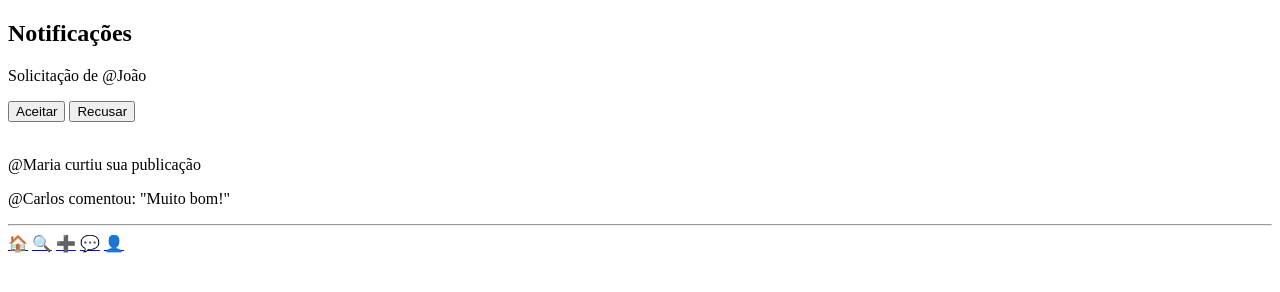
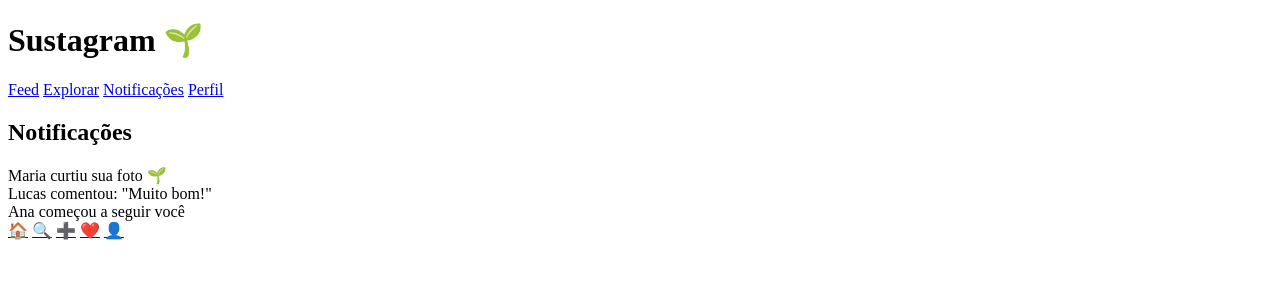
Before and after one commit to biibiahh24/SiteSustentavel, a plain HTML site: page notificacoes.html in a window 1280 px wide. Drawn offline with Linux system fonts and the light colour scheme.

Commit message:
Atualizar o notificacoes.html

```diff
--- a/notificacoes.html
+++ b/notificacoes.html
@@ -1,27 +1,36 @@
 <!DOCTYPE html>
-<html lang="pt-br">
+<html lang="pt-BR">
 <head>
   <meta charset="UTF-8">
-  <title>Notificações - Susty</title>
+  <title>Notificações - Sustagram</title>
+  <link rel="stylesheet" href="estilo.css">
 </head>
 <body>
-  <h2>Notificações</h2>
 
-  <p>Solicitação de @João</p>
-  <button>Aceitar</button>
-  <button>Recusar</button>
+  <header>
+    <h1>Sustagram 🌱</h1>
+    <nav>
+      <a href="feed.html">Feed</a>
+      <a href="explorar.html">Explorar</a>
+      <a href="notificacoes.html" class="active">Notificações</a>
+      <a href="perfil.html">Perfil</a>
+    </nav>
+  </header>
 
-  <br><br>
-  <p>@Maria curtiu sua publicação</p>
-  <p>@Carlos comentou: "Muito bom!"</p>
+  <main>
+    <h2>Notificações</h2>
+    <div class="post">Maria curtiu sua foto 🌱</div>
+    <div class="post">Lucas comentou: "Muito bom!"</div>
+    <div class="post">Ana começou a seguir você</div>
+  </main>
 
-  <hr>
-  <nav>
+  <footer>
     <a href="feed.html">🏠</a>
     <a href="explorar.html">🔍</a>
     <a href="postar.html">➕</a>
-    <a href="chat.html">💬</a>
+    <a href="notificacoes.html" class="active">❤️</a>
     <a href="perfil.html">👤</a>
-  </nav>
+  </footer>
+
 </body>
 </html>
```
